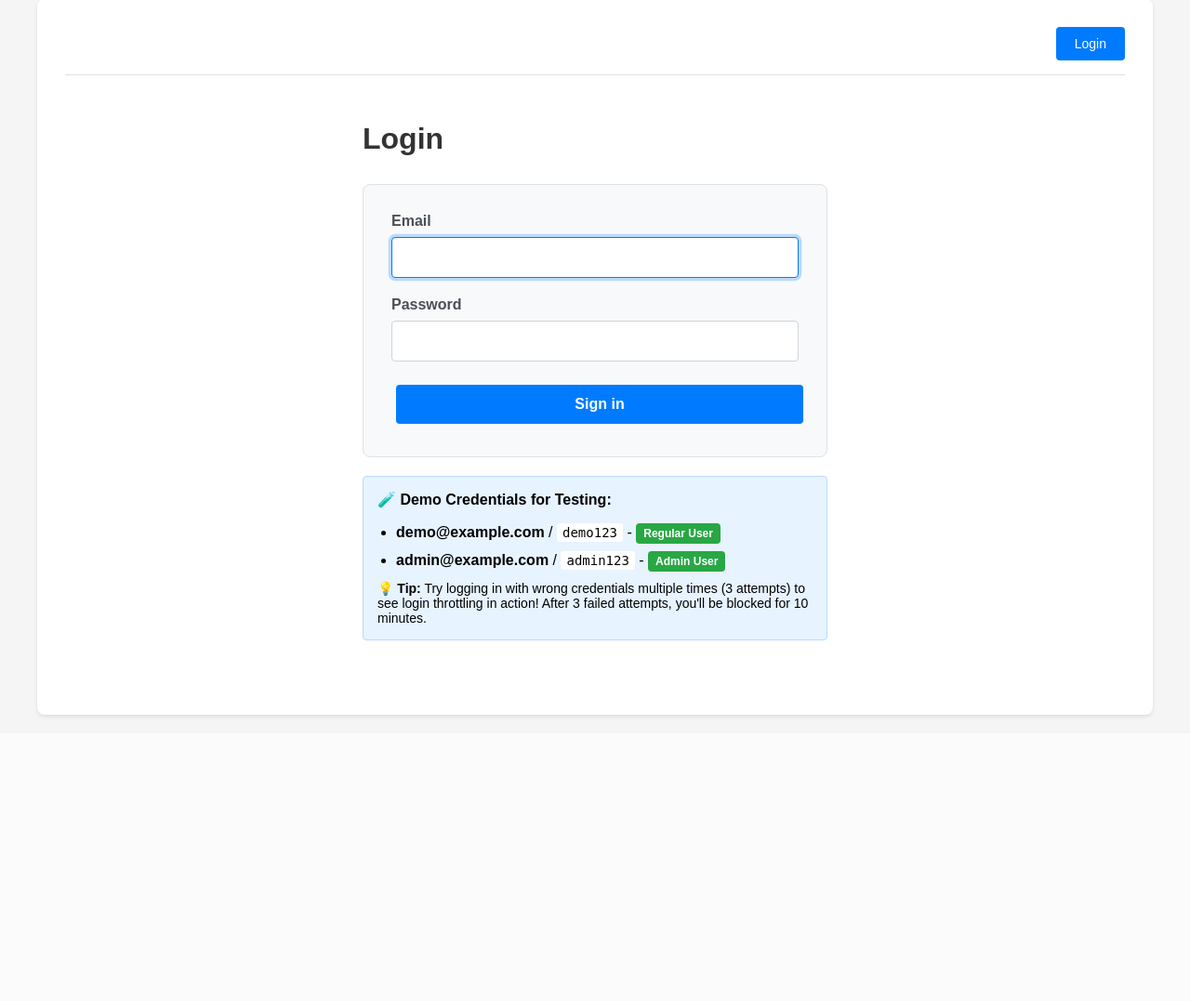
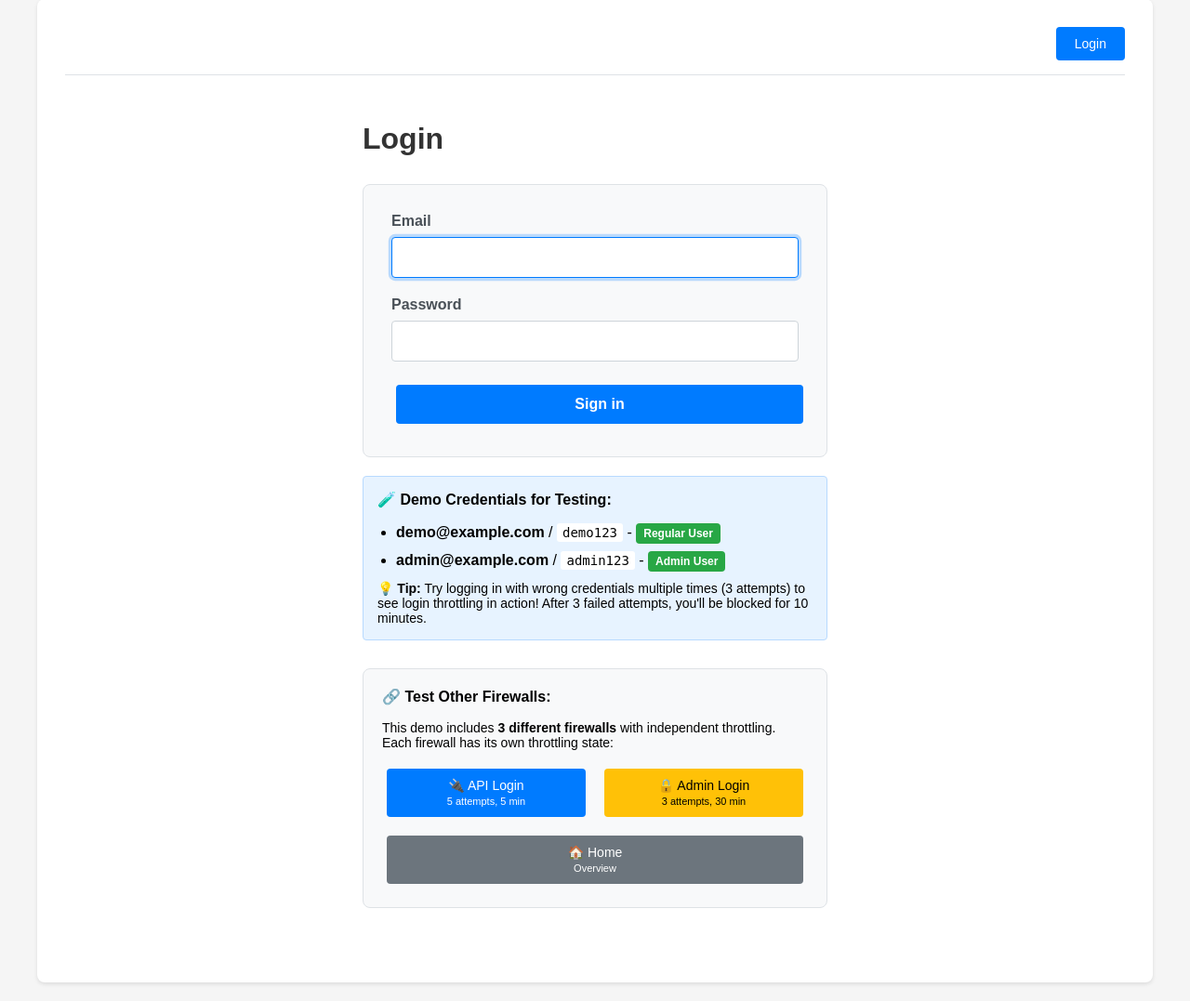
Before and after one commit to nowo-tech/LoginThrottleBundle, a Symfony app: template demo/demo-symfony7/templates/security/login.html.twig in a window 1280 px wide. Shown: the part 21-1098 px from the top of the page at 93% size. Before the commit the page ends 793 px from the top, so only its background shows below. Run offline with Twig, Linux system fonts and the light colour scheme; the template is opened without the code that fills it, so the values that code supplies are empty; some libraries are stand-ins or nearby versions.

Commit message:
feat(demo): add navigation links between different firewall login pages
- Add navigation section in main login template
- Add navigation section in API login template
- Add navigation section in admin login template
- Each login page now has links to test other firewalls
- Links show configuration summary (attempts, timeout) for each firewall

```diff
--- a/demo/demo-symfony7/templates/security/login.html.twig
+++ b/demo/demo-symfony7/templates/security/login.html.twig
@@ -108,5 +108,24 @@
             <p style="margin: 10px 0 0 0; font-size: 14px;"><strong>💡 Tip:</strong> Try logging in with wrong credentials multiple times (3 attempts) to see login throttling in action! After 3 failed attempts, you'll be blocked for 10 minutes.</p>
         </div>
 
+        <div style="margin-top: 30px; padding: 20px; background: #f8f9fa; border-radius: 8px; border: 1px solid #dee2e6;">
+            <h3 style="margin-top: 0; font-size: 16px;">🔗 Test Other Firewalls:</h3>
+            <p style="margin-bottom: 15px; font-size: 14px;">This demo includes <strong>3 different firewalls</strong> with independent throttling. Each firewall has its own throttling state:</p>
+            <div style="display: flex; gap: 10px; flex-wrap: wrap;">
+                <a href="{{ path('api_login_page') }}" class="btn" style="flex: 1; min-width: 150px; text-align: center;">
+                    🔌 API Login<br>
+                    <small style="font-size: 11px;">5 attempts, 5 min</small>
+                </a>
+                <a href="{{ path('admin_login') }}" class="btn btn-warning" style="flex: 1; min-width: 150px; text-align: center;">
+                    🔒 Admin Login<br>
+                    <small style="font-size: 11px;">3 attempts, 30 min</small>
+                </a>
+                <a href="{{ path('demo_home') }}" class="btn btn-secondary" style="flex: 1; min-width: 150px; text-align: center;">
+                    🏠 Home<br>
+                    <small style="font-size: 11px;">Overview</small>
+                </a>
+            </div>
+        </div>
+
     </div>
 {% endblock %}
```
Also changed, not shown: demo/demo-symfony7/templates/security/admin_login.html.twig (+19 -0 lines), demo/demo-symfony7/templates/security/api_login.html.twig (+19 -0 lines).
